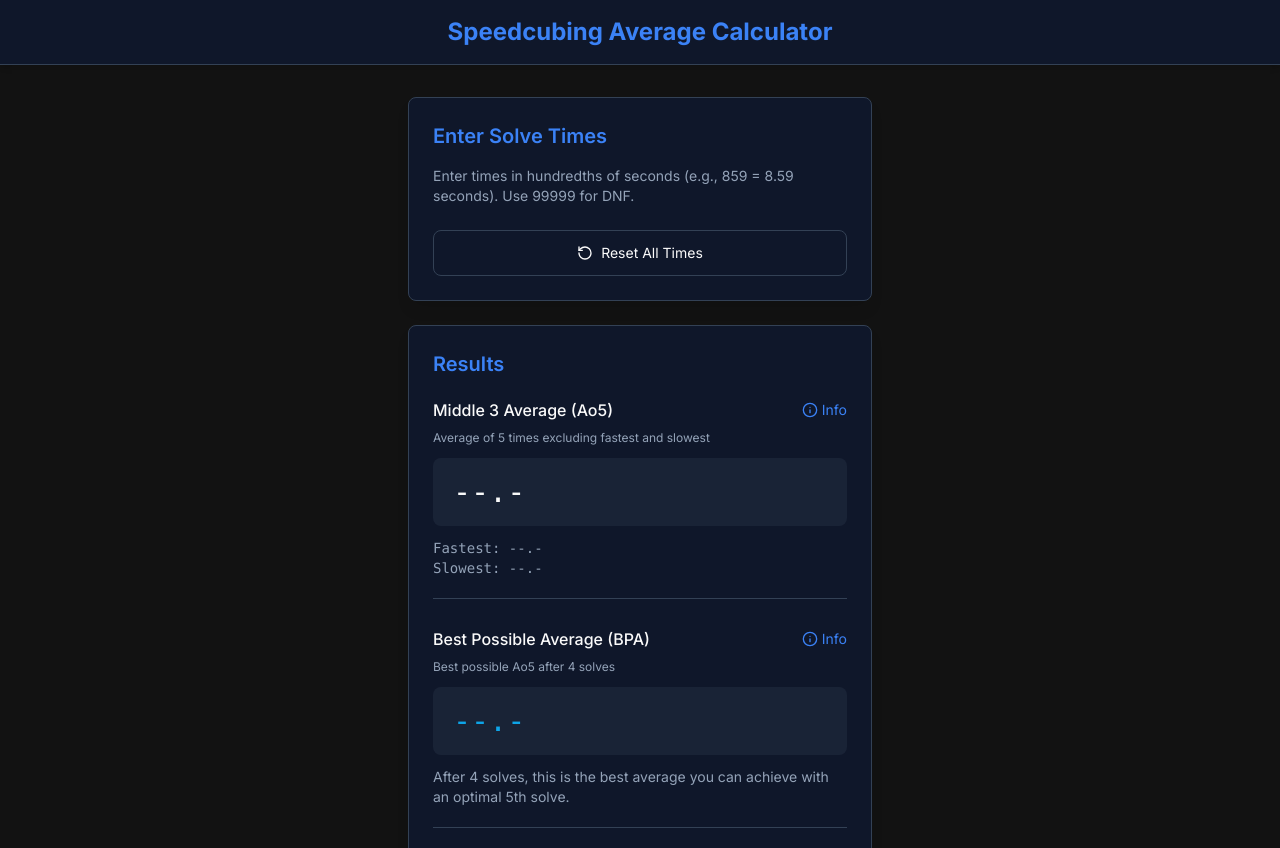
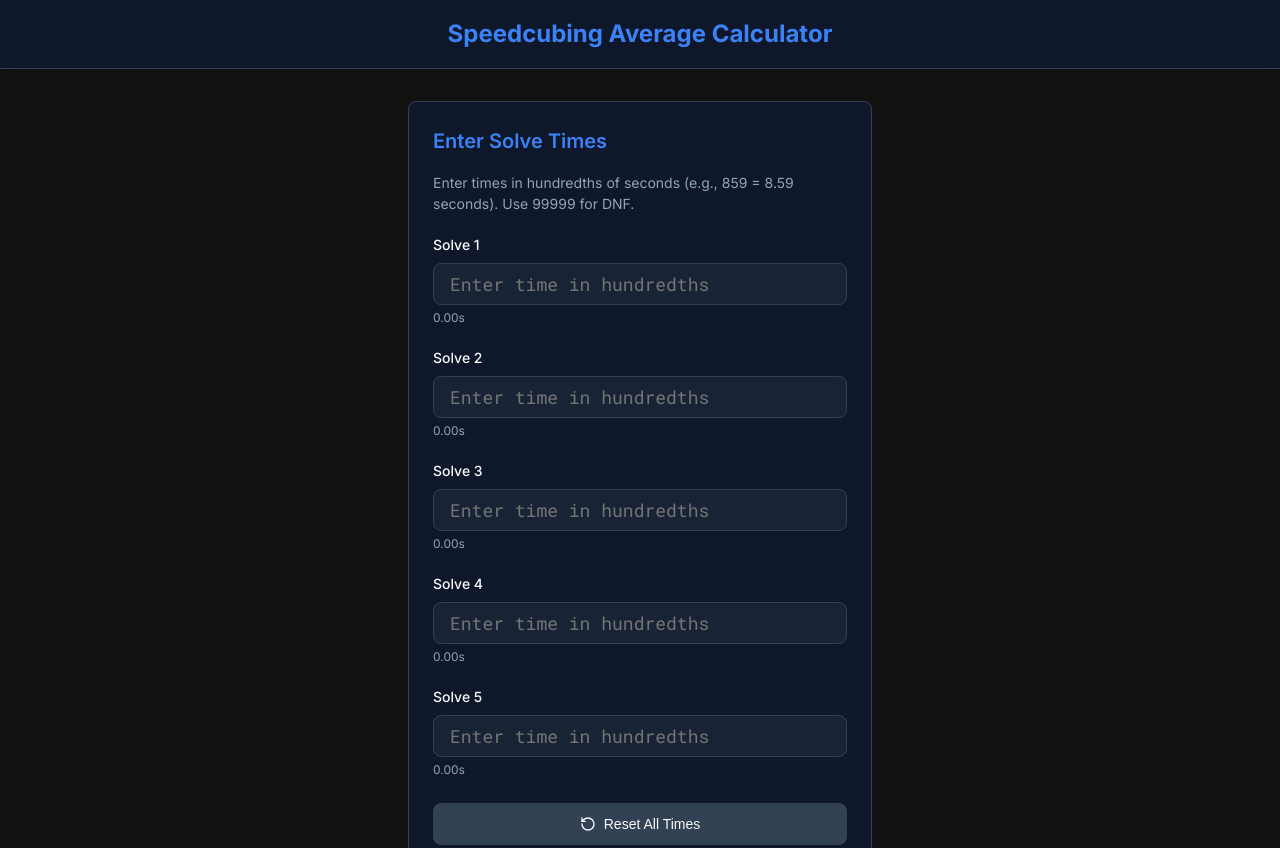
Before and after one commit to afksldhjkjladkfjlahslkjshkadfj/Ao5-Calculator, a plain HTML site: page index.html in a window 1280 px wide. Shown: the top 848 px of the page. Drawn offline with nearby package versions, Linux system fonts and the light colour scheme.

Commit message:
Update index.html

```diff
--- a/index.html
+++ b/index.html
@@ -6,7 +6,6 @@
   <title>Speedcubing Average Calculator</title>
   <meta name="description" content="A specialized calculator for Rubik's Cube speedsolvers to calculate different types of averages from solve times, including Middle 3 Average, Best Possible Average, and Worst Possible Average.">
   <link href="https://fonts.googleapis.com/css2?family=Inter:wght@400;500;600;700&family=Roboto+Mono:wght@400;500;600&display=swap" rel="stylesheet">
-  <script src="https://cdn.tailwindcss.com"></script>
   <style>
     :root {
       /* Dark Theme */
@@ -23,14 +22,280 @@
       --radius: 0.5rem;
     }
 
+    * {
+      margin: 0;
+      padding: 0;
+      box-sizing: border-box;
+    }
+
     body {
       background-color: var(--background);
       color: var(--foreground);
       font-family: 'Inter', sans-serif;
+      line-height: 1.5;
+    }
+
+    .container {
+      width: 100%;
+      max-width: 32rem;
+      margin: 0 auto;
+      padding: 0 1rem;
+    }
+
+    .min-h-screen {
+      min-height: 100vh;
+    }
+
+    .flex {
+      display: flex;
+    }
+
+    .flex-col {
+      flex-direction: column;
+    }
+
+    .flex-1 {
+      flex: 1;
+    }
+
+    .items-center {
+      align-items: center;
+    }
+
+    .justify-center {
+      justify-content: center;
+    }
+
+    .justify-between {
+      justify-content: space-between;
+    }
+
+    .gap-2 {
+      gap: 0.5rem;
+    }
+
+    .text-center {
+      text-align: center;
     }
 
     .font-mono {
       font-family: 'Roboto Mono', monospace;
+    }
+
+    .text-xs {
+      font-size: 0.75rem;
+    }
+
+    .text-sm {
+      font-size: 0.875rem;
+    }
+
+    .text-md {
+      font-size: 1rem;
+    }
+
+    .text-lg {
+      font-size: 1.125rem;
+    }
+
+    .text-xl {
+      font-size: 1.25rem;
+    }
+
+    .text-2xl {
+      font-size: 1.5rem;
+    }
+
+    .text-3xl {
+      font-size: 1.875rem;
+    }
+
+    .font-medium {
+      font-weight: 500;
+    }
+
+    .font-semibold {
+      font-weight: 600;
+    }
+
+    .font-bold {
+      font-weight: 700;
+    }
+
+    .mb-1 {
+      margin-bottom: 0.25rem;
+    }
+
+    .mb-2 {
+      margin-bottom: 0.5rem;
+    }
+
+    .mb-3 {
+      margin-bottom: 0.75rem;
+    }
+
+    .mb-4 {
+      margin-bottom: 1rem;
+    }
+
+    .mb-5 {
+      margin-bottom: 1.25rem;
+    }
+
+    .mb-6 {
+      margin-bottom: 1.5rem;
+    }
+
+    .mb-7 {
+      margin-bottom: 1.75rem;
+    }
+
+    .mt-1 {
+      margin-top: 0.25rem;
+    }
+
+    .mt-2 {
+      margin-top: 0.5rem;
+    }
+
+    .mt-3 {
+      margin-top: 0.75rem;
+    }
+
+    .mt-4 {
+      margin-top: 1rem;
+    }
+
+    .mt-5 {
+      margin-top: 1.25rem;
+    }
+
+    .mt-6 {
+      margin-top: 1.5rem;
+    }
+
+    .mx-auto {
+      margin-left: auto;
+      margin-right: auto;
+    }
+
+    .px-4 {
+      padding-left: 1rem;
+      padding-right: 1rem;
+    }
+
+    .px-5 {
+      padding-left: 1.25rem;
+      padding-right: 1.25rem;
+    }
+
+    .py-2 {
+      padding-top: 0.5rem;
+      padding-bottom: 0.5rem;
+    }
+
+    .py-3 {
+      padding-top: 0.75rem;
+      padding-bottom: 0.75rem;
+    }
+
+    .py-4 {
+      padding-top: 1rem;
+      padding-bottom: 1rem;
+    }
+
+    .py-6 {
+      padding-top: 1.5rem;
+      padding-bottom: 1.5rem;
+    }
+
+    .py-8 {
+      padding-top: 2rem;
+      padding-bottom: 2rem;
+    }
+
+    .p-0 {
+      padding: 0;
+    }
+
+    .p-6 {
+      padding: 1.5rem;
+    }
+
+    .w-full {
+      width: 100%;
+    }
+
+    .block {
+      display: block;
+    }
+
+    .hidden {
+      display: none;
+    }
+
+    .relative {
+      position: relative;
+    }
+
+    .absolute {
+      position: absolute;
+    }
+
+    .right-3 {
+      right: 0.75rem;
+    }
+
+    .top-2\.5 {
+      top: 0.625rem;
+    }
+
+    .space-y-2 > * + * {
+      margin-top: 0.5rem;
+    }
+
+    .space-y-3 > * + * {
+      margin-top: 0.75rem;
+    }
+
+    .space-y-4 > * + * {
+      margin-top: 1rem;
+    }
+
+    .space-y-5 > * + * {
+      margin-top: 1.25rem;
+    }
+
+    .border {
+      border: 1px solid var(--accent);
+    }
+
+    .border-t {
+      border-top: 1px solid var(--accent);
+    }
+
+    .border-b {
+      border-bottom: 1px solid var(--accent);
+    }
+
+    .rounded-lg {
+      border-radius: 0.5rem;
+    }
+
+    .shadow-md {
+      box-shadow: 0 4px 6px -1px rgba(0, 0, 0, 0.1), 0 2px 4px -1px rgba(0, 0, 0, 0.06);
+    }
+
+    .shadow-lg {
+      box-shadow: 0 10px 15px -3px rgba(0, 0, 0, 0.1), 0 4px 6px -2px rgba(0, 0, 0, 0.05);
+    }
+
+    .pb-4 {
+      padding-bottom: 1rem;
+    }
+
+    .pb-5 {
+      padding-bottom: 1.25rem;
     }
 
     .card {
@@ -48,6 +313,7 @@
       padding: 0.5rem 1rem;
       font-family: 'Roboto Mono', monospace;
       font-size: 1.125rem;
+      width: 100%;
     }
 
     input[type=number]:focus {
@@ -64,6 +330,7 @@
       padding: 0.75rem 1rem;
       cursor: pointer;
       transition: all 0.2s ease;
+      font-size: 0.875rem;
     }
 
     button:hover {
@@ -133,6 +400,22 @@
       visibility: visible;
       opacity: 1;
     }
+
+    .list-disc {
+      list-style-type: disc;
+      padding-left: 1.25rem;
+    }
+
+    @media (min-width: 768px) {
+      .md\:px-6 {
+        padding-left: 1.5rem;
+        padding-right: 1.5rem;
+      }
+
+      .md\:text-2xl {
+        font-size: 1.5rem;
+      }
+    }
   </style>
 </head>
 <body>
@@ -143,7 +426,7 @@
       </div>
     </header>
 
-    <main class="container mx-auto px-4 md:px-6 py-8 max-w-lg flex-1">
+    <main class="container mx-auto px-4 md:px-6 py-8 flex-1">
       <!-- Input Section -->
       <div class="card mb-6 p-6">
         <h2 class="text-xl font-semibold mb-4 text-primary">Enter Solve Times</h2>
@@ -151,12 +434,60 @@
           Enter times in hundredths of seconds (e.g., 859 = 8.59 seconds). Use 99999 for DNF.
         </p>
 
-        <div class="space-y-5" id="input-container">
-          <!-- Input fields will be generated here -->
+        <div class="space-y-5">
+          <!-- Solve 1 -->
+          <div>
+            <label for="solve-0" class="block text-sm font-medium mb-2">Solve 1</label>
+            <div class="relative">
+              <input id="solve-0" type="number" placeholder="Enter time in hundredths" min="0" max="99999">
+              <div id="status-0" class="absolute right-3 top-2.5 hidden"></div>
+            </div>
+            <p id="formatted-time-0" class="mt-1 text-xs text-muted">0.00s</p>
+          </div>
+
+          <!-- Solve 2 -->
+          <div>
+            <label for="solve-1" class="block text-sm font-medium mb-2">Solve 2</label>
+            <div class="relative">
+              <input id="solve-1" type="number" placeholder="Enter time in hundredths" min="0" max="99999">
+              <div id="status-1" class="absolute right-3 top-2.5 hidden"></div>
+            </div>
+            <p id="formatted-time-1" class="mt-1 text-xs text-muted">0.00s</p>
+          </div>
+
+          <!-- Solve 3 -->
+          <div>
+            <label for="solve-2" class="block text-sm font-medium mb-2">Solve 3</label>
+            <div class="relative">
+              <input id="solve-2" type="number" placeholder="Enter time in hundredths" min="0" max="99999">
+              <div id="status-2" class="absolute right-3 top-2.5 hidden"></div>
+            </div>
+            <p id="formatted-time-2" class="mt-1 text-xs text-muted">0.00s</p>
+          </div>
+
+          <!-- Solve 4 -->
+          <div>
+            <label for="solve-3" class="block text-sm font-medium mb-2">Solve 4</label>
+            <div class="relative">
+              <input id="solve-3" type="number" placeholder="Enter time in hundredths" min="0" max="99999">
+              <div id="status-3" class="absolute right-3 top-2.5 hidden"></div>
+            </div>
+            <p id="formatted-time-3" class="mt-1 text-xs text-muted">0.00s</p>
+          </div>
+
+          <!-- Solve 5 -->
+          <div>
+            <label for="solve-4" class="block text-sm font-medium mb-2">Solve 5</label>
+            <div class="relative">
+              <input id="solve-4" type="number" placeholder="Enter time in hundredths" min="0" max="99999">
+              <div id="status-4" class="absolute right-3 top-2.5 hidden"></div>
+            </div>
+            <p id="formatted-time-4" class="mt-1 text-xs text-muted">0.00s</p>
+          </div>
         </div>
 
         <div class="mt-6">
-          <button id="reset-button" class="w-full px-4 py-3 text-sm flex items-center justify-center gap-2">
+          <button id="reset-button" class="w-full px-4 py-3 flex items-center justify-center gap-2">
             <svg xmlns="http://www.w3.org/2000/svg" width="16" height="16" viewBox="0 0 24 24" fill="none" stroke="currentColor" stroke-width="2" stroke-linecap="round" stroke-linejoin="round"><path d="M3 12a9 9 0 1 0 9-9 9.75 9.75 0 0 0-6.74 2.74L3 8"/><path d="M3 3v5h5"/></svg>
             Reset All Times
           </button>
@@ -255,10 +586,10 @@
           <p>Enter your times in hundredths of seconds. For example, a time of 12.34 seconds should be entered as 1234.</p>
           <p>For a DNF (Did Not Finish), enter 99999.</p>
           <p>The calculator provides three key metrics:</p>
-          <ul class="list-disc pl-5 space-y-2">
-            <li><strong>Middle 3 Average (Ao5):</strong> The average of 5 solves after removing the fastest and slowest times.</li>
-            <li><strong>Best Possible Average (BPA):</strong> After 4 solves, this shows the best average you can achieve with an optimal 5th solve.</li>
-            <li><strong>Worst Possible Average (WPA):</strong> After 4 solves, this shows the worst average you would get with a DNF on the 5th solve.</li>
+          <ul class="list-disc space-y-2">
+            <li><strong style="color: var(--foreground);">Middle 3 Average (Ao5):</strong> The average of 5 solves after removing the fastest and slowest times.</li>
+            <li><strong style="color: var(--foreground);">Best Possible Average (BPA):</strong> After 4 solves, this shows the best average you can achieve with an optimal 5th solve.</li>
+            <li><strong style="color: var(--foreground);">Worst Possible Average (WPA):</strong> After 4 solves, this shows the worst average you would get with a DNF on the 5th solve.</li>
           </ul>
           <p>All calculations follow official WCA competition rules for averages.</p>
         </div>
@@ -280,8 +611,14 @@
     // State
     let solves = [null, null, null, null, null];
     let formattedTimes = ["0.00s", "0.00s", "0.00s", "0.00s", "0.00s"];
-    let validInputs = [false, false, false, false, false];
-    let errorInputs = [false, false, false, false, false];
+
+    // DOM Elements
+    const resetButton = document.getElementById('reset-button');
+    const middle3AvgElement = document.getElementById('middle-3-avg');
+    const fastestTimeElement = document.getElementById('fastest-time');
+    const slowestTimeElement = document.getElementById('slowest-time');
+    const bpaElement = document.getElementById('bpa');
+    const wpaElement = document.getElementById('wpa');
 
     // Utility Functions
     function formatTime(timeInHundredths) {
@@ -418,77 +755,19 @@
       return sum / 3;
     }
 
-    // DOM Elements
-    const inputContainer = document.getElementById('input-container');
-    const resetButton = document.getElementById('reset-button');
-    const middle3AvgElement = document.getElementById('middle-3-avg');
-    const fastestTimeElement = document.getElementById('fastest-time');
-    const slowestTimeElement = document.getElementById('slowest-time');
-    const bpaElement = document.getElementById('bpa');
-    const wpaElement = document.getElementById('wpa');
-
-    // Initialize input fields
-    function createInputFields() {
-      inputContainer.innerHTML = '';
-
-      for (let i = 0; i < 5; i++) {
-        const inputWrapper = document.createElement('div');
-
-        const label = document.createElement('label');
-        label.setAttribute('for', `solve-${i}`);
-        label.className = 'block text-sm font-medium mb-2';
-        label.textContent = `Solve ${i + 1}`;
-
-        const inputContainer = document.createElement('div');
-        inputContainer.className = 'relative';
-
-        const input = document.createElement('input');
-        input.id = `solve-${i}`;
-        input.type = 'number';
-        input.className = 'w-full';
-        input.placeholder = 'Enter time in hundredths';
-        input.min = 0;
-        input.max = 99999;
-        input.dataset.index = i;
-
-        input.addEventListener('input', handleTimeInput);
-        input.addEventListener('focus', (e) => e.currentTarget.select());
-
-        const statusIcon = document.createElement('div');
-        statusIcon.className = 'absolute right-3 top-2.5 hidden';
-        statusIcon.id = `status-${i}`;
-
-        const formattedDisplay = document.createElement('p');
-        formattedDisplay.className = 'mt-1 text-xs text-muted';
-        formattedDisplay.id = `formatted-time-${i}`;
-        formattedDisplay.textContent = formattedTimes[i];
-
-        inputContainer.appendChild(input);
-        inputContainer.appendChild(statusIcon);
-
-        inputWrapper.appendChild(label);
-        inputWrapper.appendChild(inputContainer);
-        inputWrapper.appendChild(formattedDisplay);
-
-        inputContainer.appendChild(input);
-
-        this.inputContainer.appendChild(inputWrapper);
-      }
-    }
-
     // Event Handlers
     function handleTimeInput(e) {
-      const index = parseInt(e.target.dataset.index);
-      const value = e.target.value.trim();
+      const input = e.target;
+      const index = parseInt(input.id.split('-')[1]);
+      const value = input.value.trim();
 
       // Get status icons and formatted time displays
       const statusIcon = document.getElementById(`status-${index}`);
       const formattedDisplay = document.getElementById(`formatted-time-${index}`);
 
-      // Reset validations
-      validInputs[index] = false;
-      errorInputs[index] = false;
+      // Reset status icon
       statusIcon.className = 'absolute right-3 top-2.5 hidden';
+      statusIcon.innerHTML = '';
 
       // Clear the field if empty
       if (value === '') {
@@ -501,7 +780,6 @@
         // Validate input
         if (!isNaN(timeValue) && timeValue >= 0 && timeValue <= DNF_VALUE) {
           solves[index] = timeValue;
-          validInputs[index] = true;
 
           // Format time display
           if (timeValue === DNF_VALUE) {
@@ -515,7 +793,6 @@
           statusIcon.innerHTML = '<svg xmlns="http://www.w3.org/2000/svg" width="20" height="20" viewBox="0 0 24 24" fill="none" stroke="currentColor" stroke-width="2" stroke-linecap="round" stroke-linejoin="round"><polyline points="20 6 9 17 4 12"></polyline></svg>';
         } else {
           // Show error for invalid input
-          errorInputs[index] = true;
           formattedTimes[index] = "Invalid";
           solves[index] = null;
 
@@ -541,8 +818,6 @@
       // Reset all state
       solves = [null, null, null, null, null];
       formattedTimes = ["0.00s", "0.00s", "0.00s", "0.00s", "0.00s"];
-      validInputs = [false, false, false, false, false];
-      errorInputs = [false, false, false, false, false];
 
       // Update display
       for (let i = 0; i < 5; i++) {
@@ -550,6 +825,7 @@
         const formattedDisplay = document.getElementById(`formatted-time-${i}`);
 
         statusIcon.className = 'absolute right-3 top-2.5 hidden';
+        statusIcon.innerHTML = '';
         formattedDisplay.textContent = "0.00s";
       }
 
@@ -610,7 +886,14 @@
 
     // Initialize
     document.addEventListener('DOMContentLoaded', () => {
-      createInputFields();
+      // Add event listeners to all input fields
+      for (let i = 0; i < 5; i++) {
+        const input = document.getElementById(`solve-${i}`);
+        input.addEventListener('input', handleTimeInput);
+        input.addEventListener('focus', (e) => e.target.select());
+      }
+
+      // Add event listener to reset button
       resetButton.addEventListener('click', resetInputs);
     });
   </script>
```
